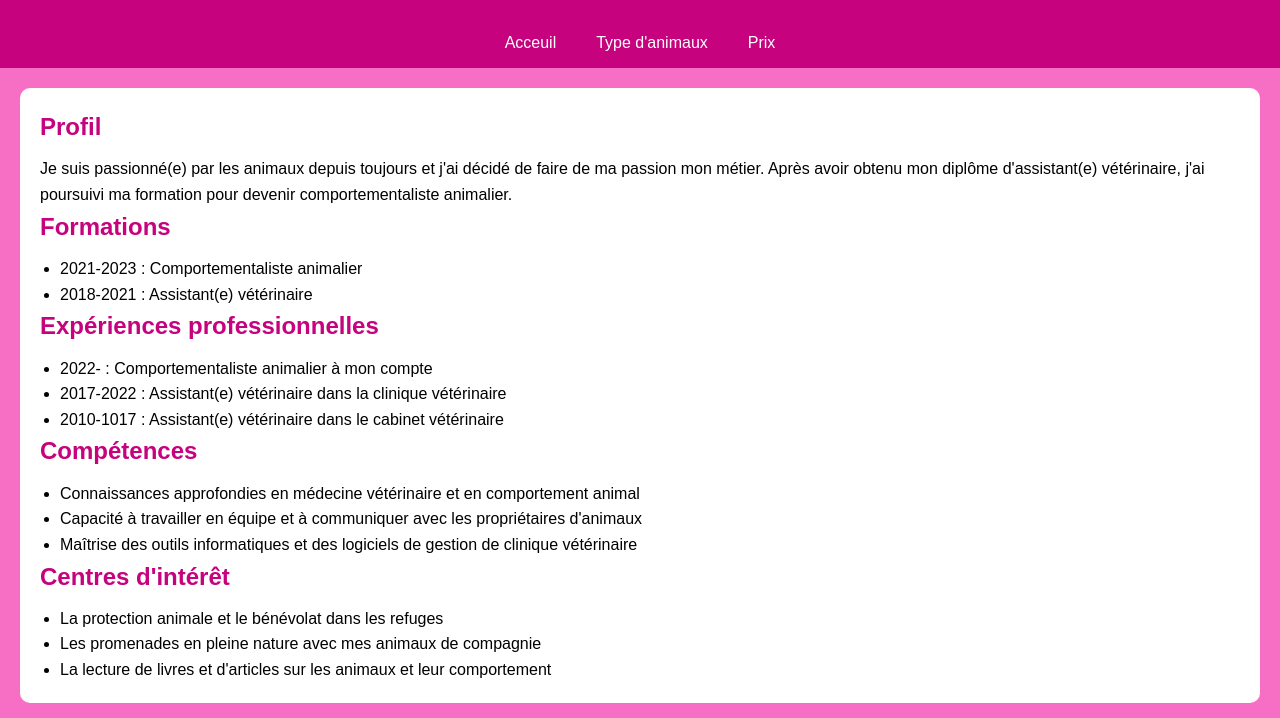
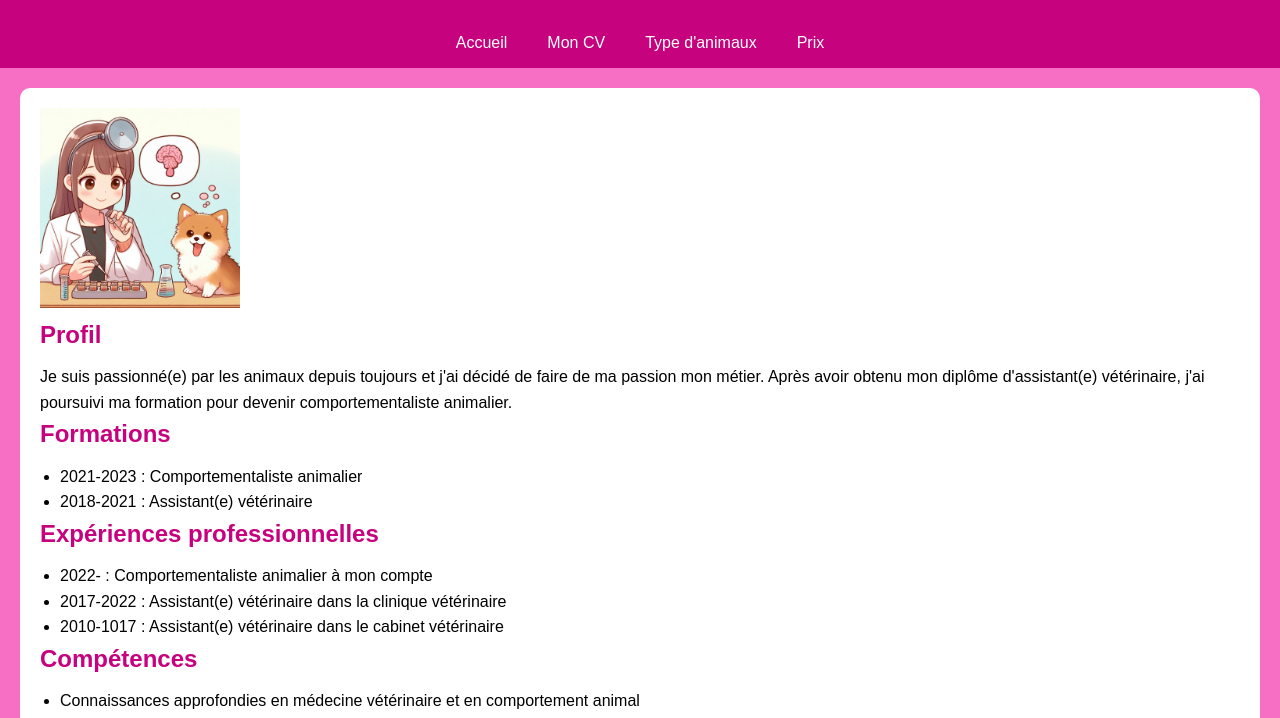
Before and after one commit to Alicia0404/Alicia-Examen, a plain HTML site: page monCv.html in a window 1280 px wide. Shown: the part 82-800 px from the top of the page. Drawn offline with Linux system fonts and the light colour scheme.

Commit message:
fini page web

```diff
--- a/monCv.html
+++ b/monCv.html
@@ -13,13 +13,16 @@
 
     <nav>
         <ul>
-            <li><a href="index.html">Acceuil</a></li>
-            <li><a href="typeAnimaux.html">Type d'animaux</a></li>
+            <li><A href="index.html">Accueil</A></li>
+            <li><a href="monCv.html">Mon CV</a></li>
+            <li><a href="typeAnimaux.html">Type d'animaux </a></li>
             <li><a href="prix.html">Prix</a></li>
         </ul>
     </nav>
 
     <section>
+        <class>
+            <img src="photo\profil.jpg" class="photo">
         <h2>Profil</h2>
         <p>Je suis passionné(e) par les animaux depuis toujours et j'ai décidé de faire de ma passion mon métier. Après
             avoir obtenu mon diplôme d'assistant(e) vétérinaire, j'ai poursuivi ma formation pour devenir comportementaliste
--- a/stylesMonCv.css
+++ b/stylesMonCv.css
@@ -58,6 +58,12 @@ section {
     margin: 20px;
 }
 
+section img{
+    height: 200px;
+    width: 200px;
+}
+
+
 section h2 {
     color: #c6027e;
     margin-bottom: 10px;
```
Also changed, not shown: index.html (+11 -0 lines), prix.html (+3 -2 lines), typeAnimaux.html (+2 -1 lines), photo/profil.jpg (added), photo/qui suis je.jpg (added), photo/témoignage.jpg (added).
